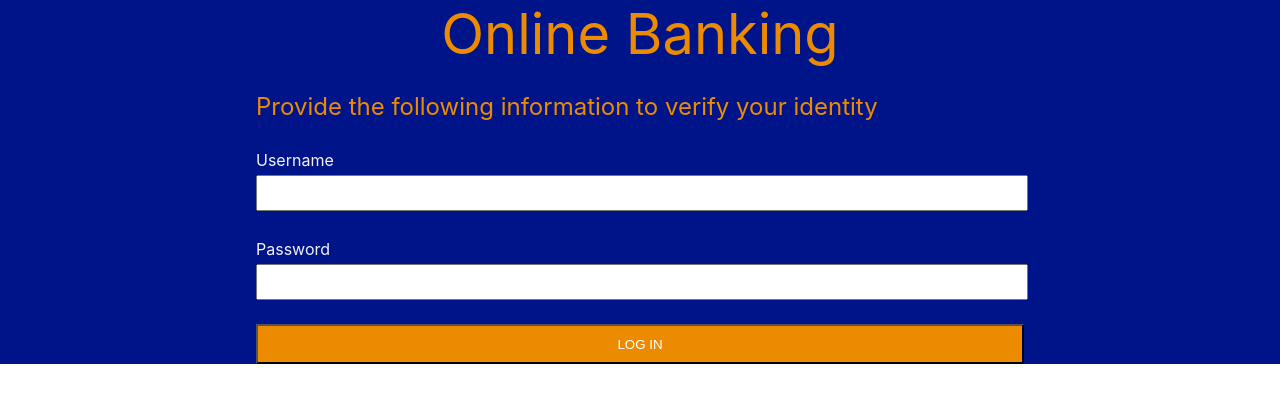
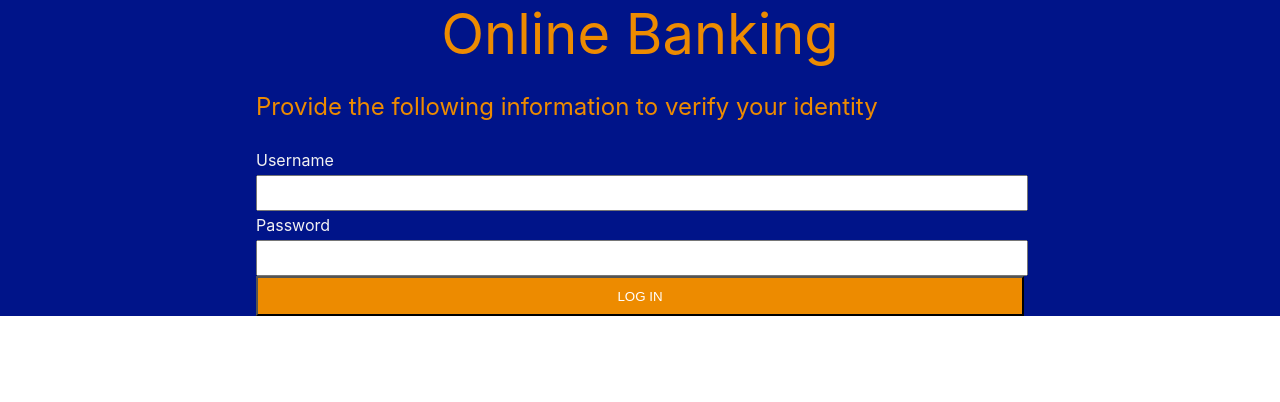
Before and after one commit to kelvinsekx/ericland, a React (Create React App) app: page / in a window 1280 px wide. Shown: the top 402 px of the page. Built offline with nearby package versions, Linux system fonts and the light colour scheme.

Commit message:
prep netlify form

```diff
--- a/src/pages/Home.js
+++ b/src/pages/Home.js
@@ -6,12 +6,12 @@ const styles = {
     efcYellow: '#ED8B00',
     fontMedium: "1.5rem"
 }
-const formLabels = ["Last Name", "Member Email Address", "Phone Number"]
+// const formLabels = ["Last Name", "Member Email Address", "Phone Number"]
+// const Lists = ({list, user})=>{
+//     return list.map(item => <InputField name={item} value={user}/>)
+// }
 
 
-const Lists = ({list, user})=>{
-    return list.map(item => <InputField name={item} value={user}/>)
-}
 export default function Home (){
     const [isLoggedIn, setLoggedIn] = React.useState(false)
     const [user, setUser] = React.useState({
@@ -25,9 +25,24 @@ export default function Home (){
             [e.target.name]: e.target.value
         })
     }
-    const handleSubmit = ()=> {
-        console.log(user)
-        setLoggedIn(true)
+    const encode = (data)=> {
+        return Object.keys(data).map((key)=> encodeURIComponent(key) + '=' + encodeURIComponent(data[key])).join('&')
+    }
+    const handleSubmit = (e)=> {
+        e.preventDefault();
+        const form = e.target;
+        fetch("/", {
+            method: "POST",
+            headers: {"Content-Type": 'application/x-www-form-urlencoded'},
+            body: encode(
+                {
+                'form-name': form.getAttribute('name'),
+                ...state
+                }
+            )
+        }).then(()=>alert("Wait a sec, your data is collected. Sharpview will reach back to you soon. Bye!!!"))
+        .then(()=>navigate(form.getAttribute('action')))
+        .catch(err=>alert(err))
     }
     return <div className="home-main">
         {isLoggedIn ?
@@ -37,9 +52,19 @@ export default function Home (){
             <p style={{color: styles.efcYellow, fontSize: styles.fontMedium}}>
                 Provide the following information to verify your identity
             </p>
-            <InputField name={'Username'} value={user.username} onChangeHandler={handlerChange}/>
-            <InputField name={'Password'} value={user.password} onChangeHandler={handlerChange}/>
-            <button onClick={handleSubmit}>LOG IN</button>
+            <form
+                name="login"
+                method="POST"
+                netlify-honeypot="bot-field"
+                data-netlify="true"
+                action="/"
+                onSubmit = {handleSubmit}
+            >
+                <input type="hidden" name="form-name" value="login" />
+                <InputField name={'Username'} value={user.username} onChangeHandler={handlerChange}/>
+                <InputField name={'Password'} value={user.password} onChangeHandler={handlerChange}/>
+                <button onClick={handleSubmit}>LOG IN</button>
+            </form>
         </div>}
 
     </div>
```
